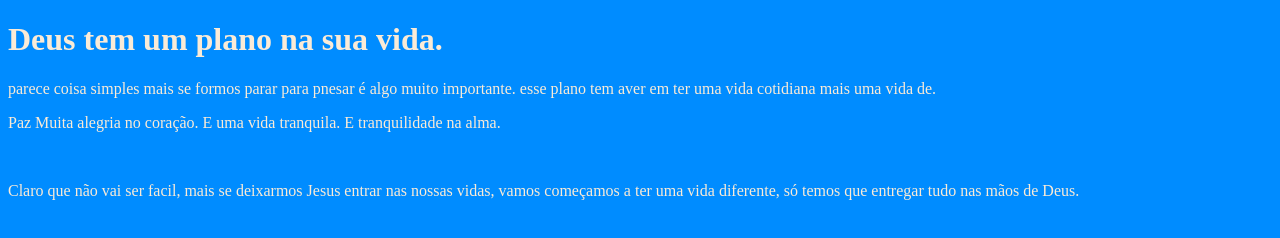
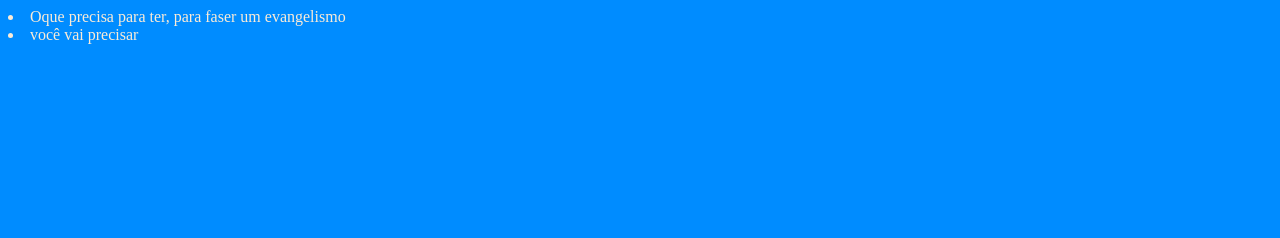
Before and after one commit to felipebizz0/site-front-end, a plain HTML site: page index.html in a window 1280 px wide. Drawn offline with Linux system fonts and the light colour scheme.

Commit message:
fiz algumas alteraçoes

```diff
--- a/index.html
+++ b/index.html
@@ -7,21 +7,15 @@
     <title>Document</title>
 <link rel="stylesheet" href="style.css">
 
+
+             <li> Oque precisa para ter, para faser um evangelismo</li>
+             <li> você vai precisar
 </head>
 
-<body>
-    <h1>Deus tem um plano na sua vida.
-    </h1>
 
-    <p>parece coisa simples mais se formos parar para pnesar é algo muito importante.
-esse plano tem aver em ter uma vida cotidiana mais uma vida de.
 
-        <p> Paz
-        Muita alegria no coração.
-        E uma vida tranquila.
-        E tranquilidade na alma.<p>
 
-<img src="" alt="">
-<p> Claro que não vai ser facil, mais se deixarmos Jesus entrar nas nossas vidas, vamos começamos a ter uma vida diferente, só temos que entregar tudo nas mãos de Deus.</p>
-</body>
-</html>
+         </body>
+
+
+        </html>
--- a/style.css
+++ b/style.css
@@ -1,8 +1,13 @@
 *{
-background-color: rgb(0, 140, 255);
+    background-color: rgb(0, 140, 255);
 
-color: antiquewhite;
+    color: antiquewhite;
 
-background-image: url( ../felipe2b/5318787ffe91a60723ab9eeaeada4626.jpeg  )
-background-position-x left;
-}
+    background-image: url( ../felipe2b/5318787ffe91a60723ab9eeaeada4626.jpeg  )
+    background-position-x left;
+
+    image-rendering: ; src="Como-fazer-um-evangelismo-criativo-usando-tecnologia-1-scaled.webpng" alt="">
+
+
+
+           }
```
